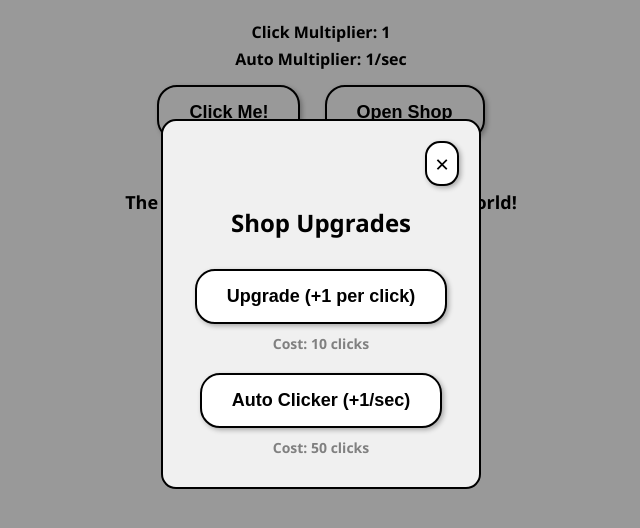
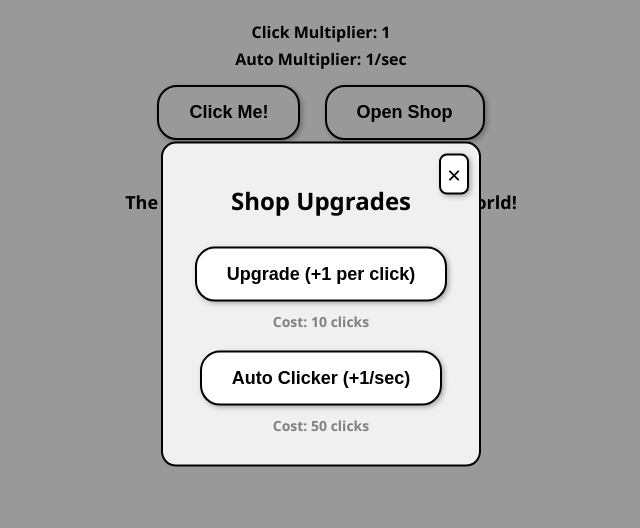
Before and after one commit to MatthewIdk-ship-it/Clicker-Game, a plain HTML site: page index.html in a window 1280 px wide. Both pictures are taken after a click on the button "Open Shop". Shown: the part 96-624 px from the top of the page, without its empty margins (319-959 px from the left). Drawn offline with Linux system fonts and the light colour scheme.

Commit message:
Update style.css

```diff
--- a/style.css
+++ b/style.css
@@ -71,13 +71,14 @@ button:active, .rounded-button:active, .shop-button:active {
     display: none; /* hidden at start */
     position: fixed;
     z-index: 1;
-    left: 0; top: 0;
+    left: 0;
+    top: 0;
     width: 100%;
     height: 100%;
     background-color: rgba(0,0,0,0.4);
 }
 
-/* ===== Modal content (centered without flexbox) ===== */
+/* ===== Modal content (absolute positioning, no Flexbox) ===== */
 .modal-content {
     position: absolute;
     top: 50%;
@@ -88,23 +89,25 @@ button:active, .rounded-button:active, .shop-button:active {
     width: 320px;
     border-radius: 15px;
     border: 2px solid black;
-    display: flex;
-    flex-direction: column;
-    align-items: center;
+    display: block;
     box-sizing: border-box;
     margin: 0; /* remove old margin */
 }
 
-/* ===== Close button ===== */
+/* ===== Close button (tight around X) ===== */
 #closeShop {
-    align-self: flex-end;
+    position: absolute; /* position inside modal */
+    top: 10px;
+    right: 10px;
     font-size: 24px;
     cursor: pointer;
     transition: all 0.1s ease;
     background-color: white;
     border: 2px solid black;
-    border-radius: 15px;
-    padding: 4px 8px;
+    border-radius: 8px;
+    padding: 2px 6px;
+    width: auto;
+    height: auto;
     box-shadow: 2px 2px 5px rgba(0,0,0,0.3);
 }
 
```
